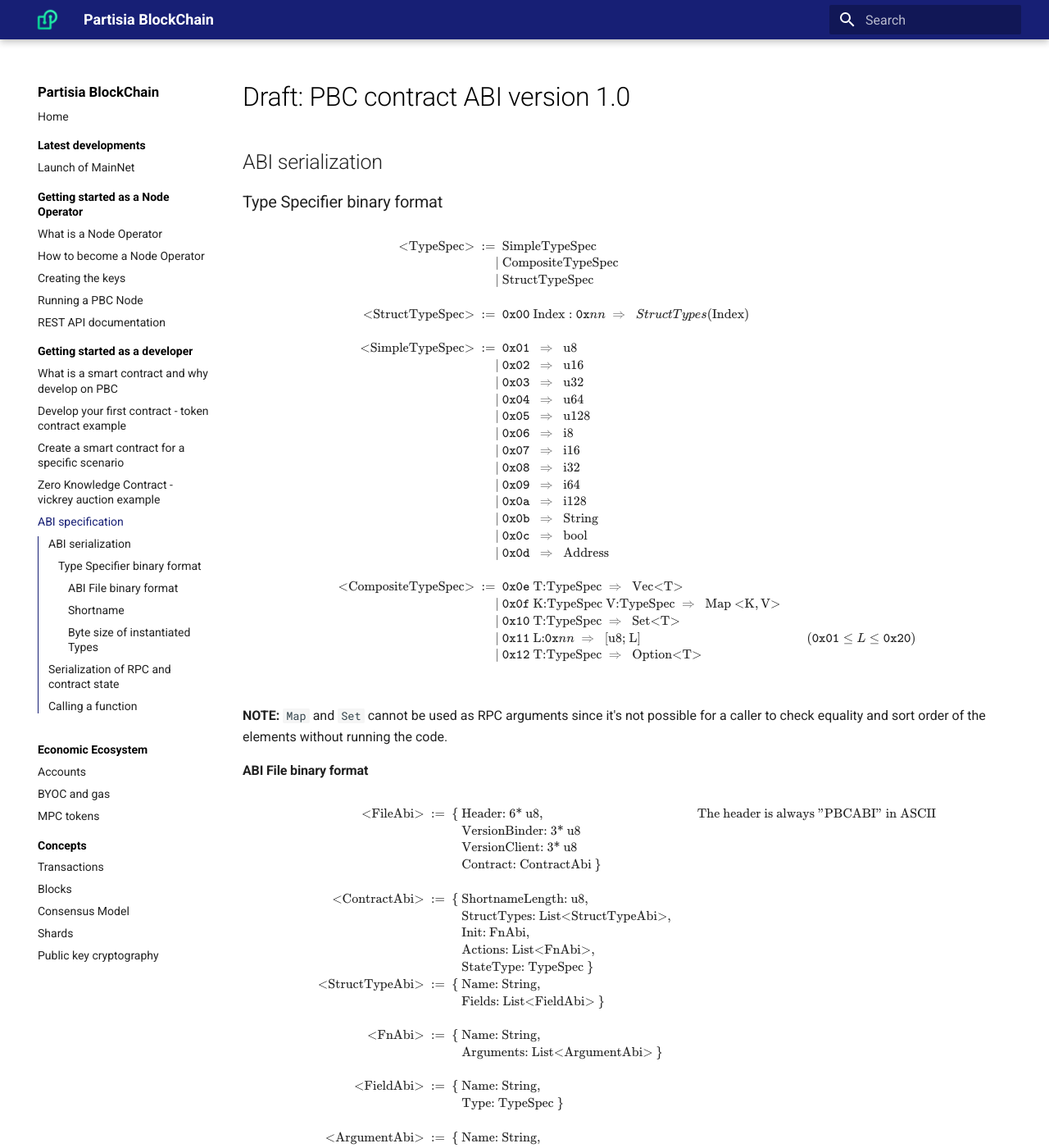
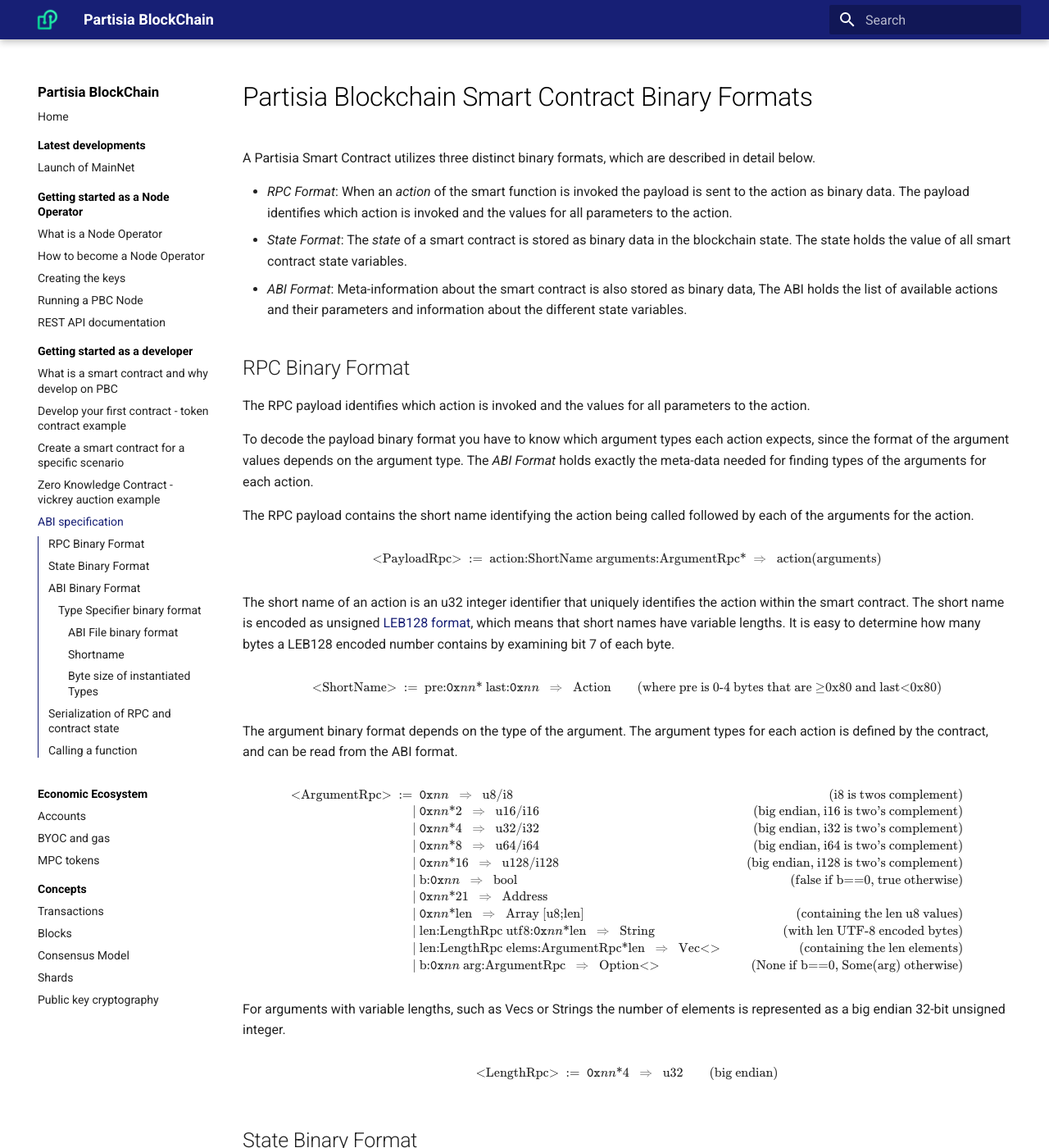
Before and after one commit to 0xSero/partisia-docs, an MkDocs documentation site: the page built from docs/abiv1.md, in a window 1280 px wide and 1400 px high. Shown: the whole window at 82% size. Built offline with MkDocs 1.6.1 and Material for MkDocs 9.7.7, drawn with Linux system fonts in a browser that asks for light colours; a script that is not in the unit is left out; some of the changed text lies outside the part shown.

Commit message:
Added Introduction and RPC format specification.

```diff
--- a/docs/abiv1.md
+++ b/docs/abiv1.md
@@ -1,6 +1,85 @@
-# Draft: PBC contract ABI version 1.0
+# Partisia Blockchain Smart Contract Binary Formats
 
-## ABI serialization
+A Partisia Smart Contract utilizes three distinct binary formats, which are described in detail below.
+
+- _RPC Format_: When an _action_ of the smart function is invoked the payload is sent to the action as binary data. The payload identifies which action is invoked and the values for all parameters to the action.
+- _State Format_: The _state_ of a smart contract is stored as binary data in the blockchain state. The state holds the value of all smart contract state variables.
+- _ABI Format_: Meta-information about the smart contract is also stored as binary data, The ABI holds the list of available actions and their parameters and information about the different state variables.
+
+## RPC Binary Format
+
+The RPC payload identifies which action is invoked and the values for all parameters to the action.
+
+To decode the payload binary format you have to know which argument types each action expects,
+since the format of the argument values depends on the argument type.
+The _ABI Format_ holds exactly the meta-data needed for finding types of the arguments for each action.
+
+The RPC payload contains the short name identifying the action being called followed by each of the arguments for the action.
+
+$$\definecolor{mathcolor}{RGB}{33,33,33}
+\definecolor{mathgray}{RGB}{100,100,100}
+\newcommand{\Rightarrowx}{{\color{mathgray} \  \Rightarrow \ \ }}
+\textcolor{mathcolor}{
+\begin{align*}
+\text{<PayloadRpc>} \ := \ & \text{action:}\text{ShortName}\ \text{arguments:}\text{ArgumentRpc}\text{*}  \Rightarrowx \text{action(arguments)}  \\
+\end{align*}
+}
+$$
+
+The short name of an action is an u32 integer identifier that uniquely identifies the action within the smart contract.
+The short name is encoded as unsigned [LEB128 format](https://en.wikipedia.org/wiki/LEB128#Unsigned_LEB128), which means that short names have variable lengths.
+It is easy to determine how many bytes a LEB128 encoded number contains by examining bit 7 of each byte.
+
+$$\definecolor{mathcolor}{RGB}{33,33,33}
+\definecolor{mathgray}{RGB}{100,100,100}
+\newcommand{\Rightarrowx}{{\color{mathgray} \  \Rightarrow \ \ }}
+\newcommand{\nnhexi}[1]{{\color{mathcolor}\mathtt{0x}}{\color{mathgray}}{\color{mathcolor} #1}}
+\textcolor{mathcolor}{
+\begin{align*}
+\text{<ShortName>} \ := \ & \text{pre:}\nnhexi{nn}\text{*}\ \text{last:}\nnhexi{nn}\ \Rightarrowx \text{Action}  &\text{(where pre is 0-4 bytes that are &ge;0x80 and last&lt;0x80)} \\
+\end{align*}
+}
+$$
+
+The argument binary format depends on the type of the argument. The argument types for each action is defined by the contract, and can be read from the ABI format.
+
+$$\definecolor{mathcolor}{RGB}{33,33,33}
+\definecolor{mathgray}{RGB}{100,100,100}
+\newcommand{\Rightarrowx}{{\color{mathgray} \  \Rightarrow \ \ }}
+\newcommand{\nnhexi}[1]{{\color{mathcolor}\mathtt{0x}}{\color{mathgray}}{\color{mathcolor} #1}}
+\textcolor{mathcolor}{
+\begin{align*}
+\text{<ArgumentRpc>} \ := \ & \nnhexi{nn} \ \Rightarrowx \text{u8/i8} & \text{(i8 is twos complement)} \\
+| \ & \nnhexi{nn}\text{*2} \ \Rightarrowx \text{u16/i16} & \text{(big endian, i16 is two's complement)} \\
+| \ & \nnhexi{nn}\text{*4} \ \Rightarrowx \text{u32/i32} & \text{(big endian, i32 is two's complement)} \\
+| \ & \nnhexi{nn}\text{*8} \ \Rightarrowx \text{u64/i64} & \text{(big endian, i64 is two's complement)} \\
+| \ & \nnhexi{nn}\text{*16} \ \Rightarrowx \text{u128/i128} & \text{(big endian, i128 is two's complement)} \\
+| \ & \text{b:}\nnhexi{nn} \ \Rightarrowx \text{bool} & \text{(false if b==0, true otherwise)} \\
+| \ & \nnhexi{nn}\text{*21} \ \Rightarrowx \text{Address} \\
+| \ & \nnhexi{nn}\text{*len} \ \Rightarrowx \text{Array }\text{[u8;len]} & \text{(containing the len u8 values)} \\
+| \ & \text{len:}\text{LengthRpc} \ \text{utf8:}\nnhexi{nn}\text{*len} \ \Rightarrowx \text{String} & \text{(with len UTF-8 encoded bytes)} \\
+| \ & \text{len:}\text{LengthRpc} \ \text{elems:}\text{ArgumentRpc}\text{*len} \ \Rightarrowx \text{Vec&lt;&gt;} & \text{(containing the len elements)} \\
+| \ & \text{b:}\nnhexi{nn} \ \text{arg:}\text{ArgumentRpc} \ \Rightarrowx \text{Option&lt;&gt;} & \text{(None if b==0, Some(arg) otherwise)} \\
+\end{align*}
+}
+$$
+
+For arguments with variable lengths, such as Vecs or Strings the number of elements is represented as a big endian 32-bit unsigned integer.
+
+$$\definecolor{mathcolor}{RGB}{33,33,33}
+\definecolor{mathgray}{RGB}{100,100,100}
+\newcommand{\Rightarrowx}{{\color{mathgray} \  \Rightarrow \ \ }}
+\newcommand{\nnhexi}[1]{{\color{mathcolor}\mathtt{0x}}{\color{mathgray}}{\color{mathcolor} #1}}
+\textcolor{mathcolor}{
+\begin{align*}
+\text{<LengthRpc>} \ := \ & \nnhexi{nn}\text{*4} \ \Rightarrowx \text{u32}  &\text{(big endian)} \\
+\end{align*}
+}
+$$
+
+## State Binary Format
+
+## ABI Binary Format
 
 ### Type Specifier binary format
 $$\definecolor{mathcolor}{RGB}{33,33,33}
```
